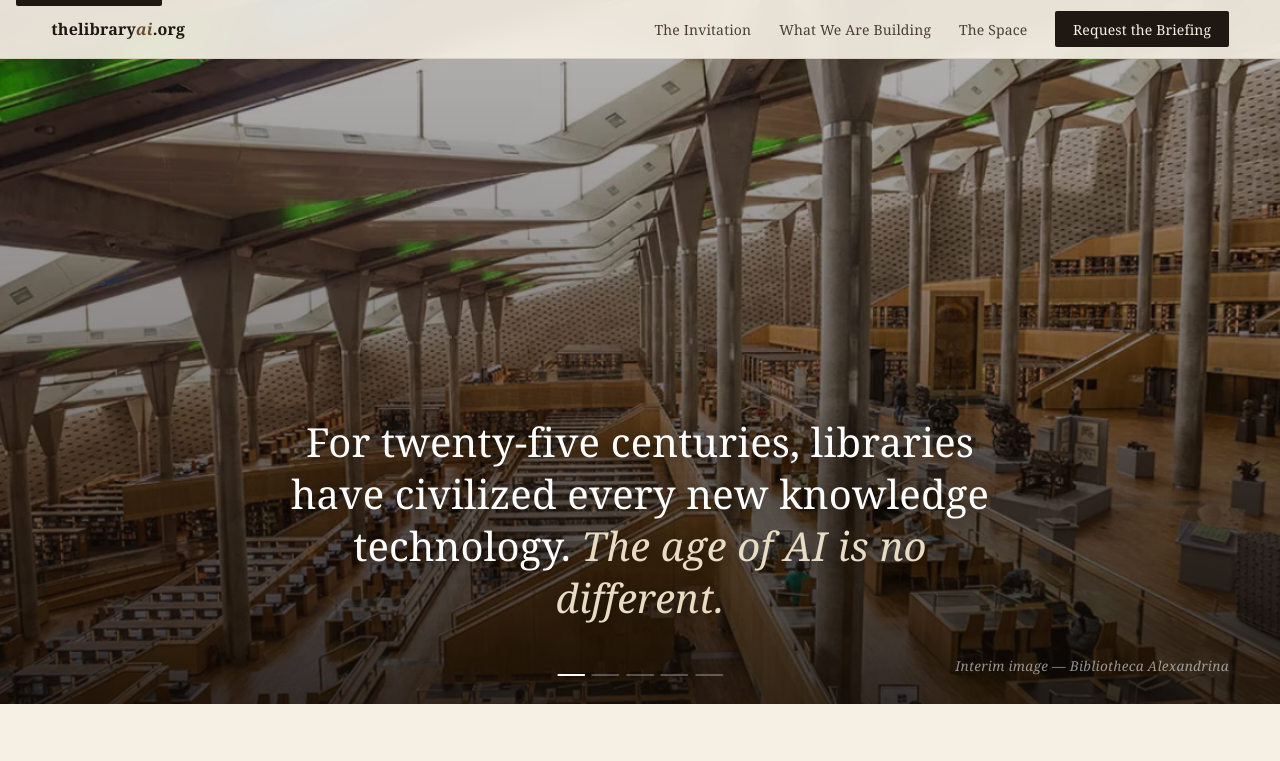
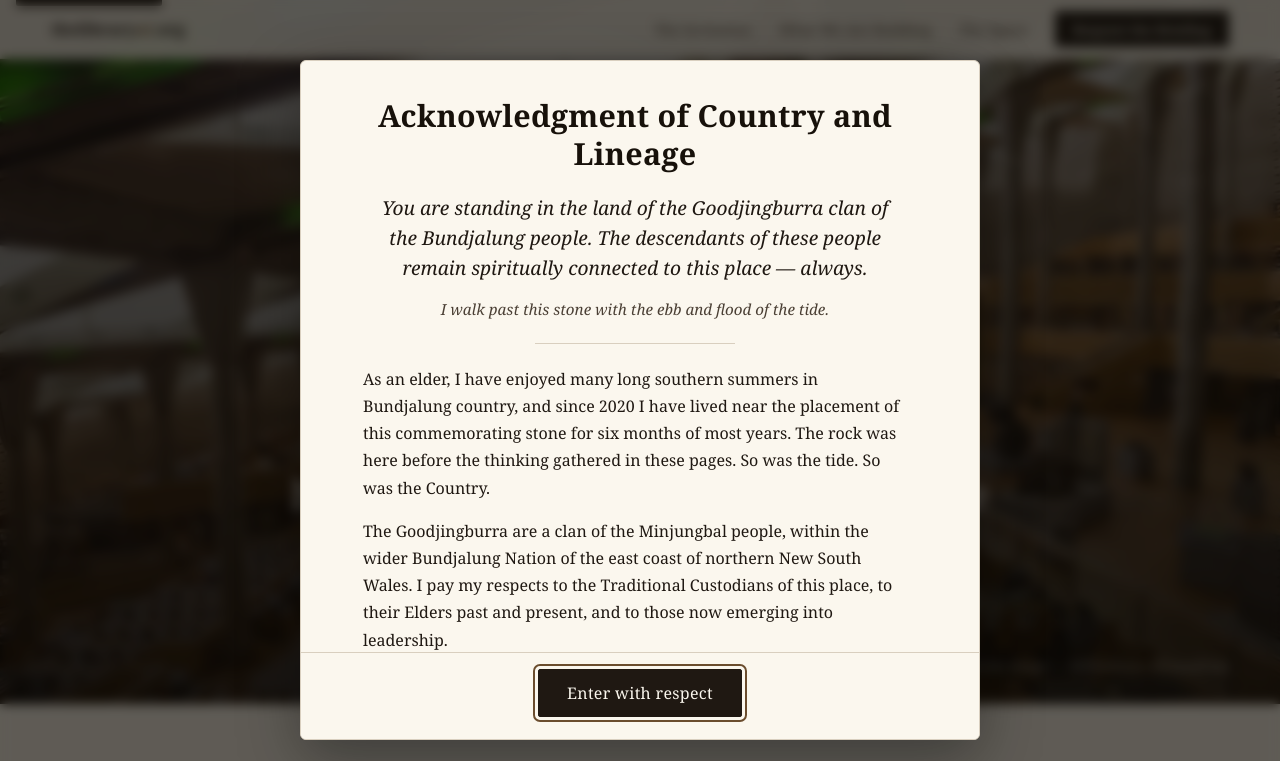
Before and after one commit to librarymutual/LibraryMutualWeb, a website built with Vite: page index.html in a window 1280 px wide. Shown: the top 761 px of the page. Built offline with nearby package versions, Linux system fonts and the light colour scheme; files whose address does not match are found by name; a web font is replaced by a local one.

Commit message:
Add first-visit Acknowledgment of Country modal and standalone page
- Modal appears on first page load (sessionStorage-gated) with a
  focus trap, Escape/overlay dismissal, and a buttery GSAP fade-in.
  Once dismissed, an acknowledgmentShown flag prevents it from
  reappearing within the same session — but a fresh session
  restores it.
- Standalone page at /acknowledgment.html (clean URL /acknowledgment
  via Vercel cleanUrls) renders the same content without modal
  framing, with a quiet footer link on the home page.
- The acknowledgment prose lives in src/acknowledgment-content.js
  as the single source of truth, shared by both the modal and the
  standalone page.
- The stone image (/images/bogangar-stone.jpg) gracefully hides if
  the asset is missing, so the modal remains presentable until the
  photo is placed. CSP forbids inline onerror handlers, so the
  wire-up is done in JS after mount.
- Vite multi-page input added so the acknowledgment page is part of
  the production build.

```diff
--- a/index.html
+++ b/index.html
@@ -555,6 +555,7 @@
     <!-- TODO 3.9.3: replace with final briefing-contact line once email is confirmed. -->
     <p>Briefing requests: <a href="#briefing">the form above</a>.</p>
     <p>&copy; 2026 Arapahoe Libraries. All rights reserved.</p>
+    <p><a class="ack-footer-link" href="/acknowledgment">Acknowledgment of Country</a></p>
   </footer>
 
   <script type="module" src="/src/main.js"></script>
--- /dev/null
+++ b/src/acknowledgment-content.js
@@ -0,0 +1,57 @@
+// Single source of truth for the Acknowledgment of Country and Lineage.
+// Rendered into both the first-visit modal and the standalone /acknowledgment page.
+
+export const acknowledgmentTitle = 'Acknowledgment of Country and Lineage';
+
+// Hide the figure gracefully if the stone image is missing — CSP forbids
+// inline onerror handlers, so the caller wires this up after mount.
+export function wireAcknowledgmentImage(container) {
+  const img = container?.querySelector?.('.ack-figure img');
+  const figure = container?.querySelector?.('.ack-figure');
+  if (!img || !figure) return;
+  if (img.complete && img.naturalWidth === 0) {
+    figure.remove();
+    return;
+  }
+  img.addEventListener('error', () => figure.remove(), { once: true });
+}
+
+export function acknowledgmentHTML({ titleId = 'ackTitle', headingLevel = 'h2' } = {}) {
+  return `
+    <${headingLevel} id="${titleId}" class="ack-title">${acknowledgmentTitle}</${headingLevel}>
+
+    <figure class="ack-figure">
+      <img
+        src="/images/bogangar-stone.jpg"
+        alt="Stone at Bogangar inscribed with acknowledgment of the Goodjingburra clan of the Bundjalung people."
+        loading="lazy"
+        decoding="async">
+    </figure>
+
+    <blockquote class="ack-quote">
+      <p>You are standing in the land of the Goodjingburra clan of the Bundjalung people. The descendants of these people remain spiritually connected to this place &mdash; always.</p>
+    </blockquote>
+
+    <p class="ack-bridge"><em>I walk past this stone with the ebb and flood of the tide.</em></p>
+
+    <hr class="ack-rule" aria-hidden="true">
+
+    <div class="ack-body">
+      <p>As an elder, I have enjoyed many long southern summers in Bundjalung country, and since 2020 I have lived near the placement of this commemorating stone for six months of most years. The rock was here before the thinking gathered in these pages. So was the tide. So was the Country.</p>
+
+      <p>The Goodjingburra are a clan of the Minjungbal people, within the wider Bundjalung Nation of the east coast of northern New South Wales. I pay my respects to the Traditional Custodians of this place, to their Elders past and present, and to those now emerging into leadership.</p>
+
+      <p>Mary Graham, a Kombu-merri philosopher of the Gold Coast just north of here, has written that the foundational axioms of the Aboriginal worldview are two: the Land is the Law, and you are not alone in the world. The first says that meaning does not begin in the human mind and reach outward to a silent backdrop; meaning begins in the ground, and the human task is to listen. The second says that identity is not the possession of a discrete self but a location within a web of relationship that precedes us and continues after us. From these two axioms a great deal follows &mdash; the custodial ethic that is grown rather than made, the reflective motive practised together rather than alone, the refusal of any single claim to be the one true way.</p>
+
+      <p>I do not claim these axioms as my own inheritance. I recognise them as the law of the ground on which this work has been thought.</p>
+
+      <p>The Buddhist tradition in which my own practice is rooted &mdash; the Nyingma lineage of Tibetan Buddhism &mdash; holds, through the teaching of <em>pratityasamutpada</em>, that nothing arises independently; every phenomenon comes into being through the meeting of conditions, and passes as those conditions pass. Mary Graham names a careful difference between these two traditions: where Buddhism seeks release from the wheel of birth and suffering, Aboriginal Law, being located in the land itself, celebrates life in its ups and downs, and uses the downs to point to moral formulae. The two traditions are not the same. They meet here, on this coast, without fusing &mdash; each holding the other more fully into its own truth.</p>
+
+      <p>I offer this work in recognition that the ground beneath me is not inert. It is ancestor, teacher, and living presence. It has shaped the thinking in ways I am only beginning to understand. What is useful in these pages was, in large part, grown here &mdash; in the rhythm of the tide, in the quiet intelligence of rivers and coastal plain, in the presence of a people whose spiritual connection to this place does not depend on my recognition of it.</p>
+
+      <p>The gift of this Country precedes this work. What is offered here is returned, in reciprocity and gratitude, into the web of life from which it came.</p>
+    </div>
+
+    <p class="ack-signature">Bob Beth &mdash; Bogangar, Bundjalung country</p>
+  `;
+}
--- /dev/null
+++ b/src/acknowledgment-modal.js
@@ -0,0 +1,130 @@
+import { gsap } from 'gsap';
+import { acknowledgmentHTML, wireAcknowledgmentImage } from './acknowledgment-content.js';
+
+const FLAG = 'acknowledgmentShown';
+const FOCUSABLE = [
+  'a[href]',
+  'button:not([disabled])',
+  'input:not([disabled])',
+  'select:not([disabled])',
+  'textarea:not([disabled])',
+  '[tabindex]:not([tabindex="-1"])',
+].join(',');
+
+export function initAcknowledgmentModal({ force = false } = {}) {
+  if (!force) {
+    try {
+      if (sessionStorage.getItem(FLAG) === 'true') return;
+    } catch { /* storage blocked — still show the modal */ }
+  }
+
+  const triggerEl = document.activeElement;
+  const prefersReducedMotion =
+    window.matchMedia('(prefers-reduced-motion: reduce)').matches;
+
+  const overlay = document.createElement('div');
+  overlay.className = 'ack-overlay';
+  overlay.setAttribute('aria-hidden', 'true');
+
+  const dialog = document.createElement('div');
+  dialog.className = 'ack-dialog';
+  dialog.setAttribute('role', 'dialog');
+  dialog.setAttribute('aria-modal', 'true');
+  dialog.setAttribute('aria-labelledby', 'ackTitle');
+  dialog.tabIndex = -1;
+
+  dialog.innerHTML = `
+    <div class="ack-scroll">
+      ${acknowledgmentHTML({ titleId: 'ackTitle', headingLevel: 'h2' })}
+    </div>
+    <div class="ack-actions">
+      <button type="button" class="ack-dismiss">Enter with respect</button>
+    </div>
+  `;
+
+  overlay.appendChild(dialog);
+  document.body.appendChild(overlay);
+  wireAcknowledgmentImage(dialog);
+
+  const previousOverflow = document.body.style.overflow;
+  document.body.style.overflow = 'hidden';
+
+  const dismissBtn = dialog.querySelector('.ack-dismiss');
+
+  // Focus trap — keep keyboard focus inside the dialog while open.
+  const trapFocus = (e) => {
+    if (e.key !== 'Tab') return;
+    const focusables = dialog.querySelectorAll(FOCUSABLE);
+    if (!focusables.length) return;
+    const first = focusables[0];
+    const last = focusables[focusables.length - 1];
+    if (e.shiftKey && document.activeElement === first) {
+      e.preventDefault();
+      last.focus();
+    } else if (!e.shiftKey && document.activeElement === last) {
+      e.preventDefault();
+      first.focus();
+    }
+  };
+
+  const close = () => {
+    document.removeEventListener('keydown', onKeyDown);
+    overlay.removeEventListener('click', onOverlayClick);
+    dismissBtn.removeEventListener('click', close);
+
+    try { sessionStorage.setItem(FLAG, 'true'); } catch { /* ignore */ }
+
+    const restoreAndRemove = () => {
+      document.body.style.overflow = previousOverflow;
+      overlay.remove();
+      if (triggerEl && typeof triggerEl.focus === 'function') {
+        triggerEl.focus();
+      }
+    };
+
+    if (prefersReducedMotion) {
+      restoreAndRemove();
+      return;
+    }
+    gsap.to(overlay, {
+      opacity: 0,
+      duration: 0.3,
+      ease: 'power2.out',
+      onComplete: restoreAndRemove,
+    });
+  };
+
+  const onKeyDown = (e) => {
+    if (e.key === 'Escape') {
+      e.preventDefault();
+      close();
+    } else {
+      trapFocus(e);
+    }
+  };
+  const onOverlayClick = (e) => {
+    if (e.target === overlay) close();
+  };
+
+  document.addEventListener('keydown', onKeyDown);
+  overlay.addEventListener('click', onOverlayClick);
+  dismissBtn.addEventListener('click', close);
+
+  // Enter — fade in overlay, then gently reveal dialog.
+  if (prefersReducedMotion) {
+    overlay.style.opacity = '1';
+    dialog.style.opacity = '1';
+    dialog.style.transform = 'none';
+  } else {
+    gsap.set(overlay, { opacity: 0 });
+    gsap.set(dialog, { opacity: 0, y: 18 });
+    const tl = gsap.timeline();
+    tl.to(overlay, { opacity: 1, duration: 0.5, ease: 'power2.out' });
+    tl.to(dialog, { opacity: 1, y: 0, duration: 0.6, ease: 'power3.out' }, '-=0.25');
+  }
+
+  // Focus the dismiss button once the dialog is in.
+  requestAnimationFrame(() => {
+    dismissBtn.focus({ preventScroll: true });
+  });
+}
--- a/src/main.js
+++ b/src/main.js
@@ -2,9 +2,12 @@ import { gsap } from 'gsap';
 import { ScrollTrigger } from 'gsap/ScrollTrigger';
 import { ScrollToPlugin } from 'gsap/ScrollToPlugin';
 import './style.css';
+import { initAcknowledgmentModal } from './acknowledgment-modal.js';
 
 gsap.registerPlugin(ScrollTrigger, ScrollToPlugin);
 gsap.ticker.lagSmoothing(0);
+
+initAcknowledgmentModal();
 
 const prefersReducedMotion =
   window.matchMedia('(prefers-reduced-motion: reduce)').matches;
--- a/src/style.css
+++ b/src/style.css
@@ -1434,6 +1434,194 @@ footer.site-footer p:first-child {
 }
 footer.site-footer a { color: var(--accent); }
 
+/* ── Acknowledgment of Country ──
+   Modal on first visit, and shared styles used by the standalone
+   /acknowledgment page. Typography is quiet and textual — this is an
+   offering, not a marketing beat. */
+
+.ack-overlay {
+  position: fixed;
+  inset: 0;
+  z-index: 1000;
+  display: flex;
+  align-items: center;
+  justify-content: center;
+  padding: clamp(0.75rem, 3vw, 2rem);
+  background: rgba(10, 8, 6, 0.64);
+  backdrop-filter: blur(6px);
+  -webkit-backdrop-filter: blur(6px);
+  opacity: 1;
+}
+
+.ack-dialog {
+  width: min(92vw, 680px);
+  max-height: 85vh;
+  background: var(--bg-warm);
+  color: var(--ink);
+  border: 1px solid var(--rule);
+  border-radius: 6px;
+  box-shadow: 0 18px 60px rgba(0, 0, 0, 0.35);
+  display: flex;
+  flex-direction: column;
+  overflow: hidden;
+  outline: none;
+}
+
+.ack-scroll {
+  overflow-y: auto;
+  padding: clamp(1.25rem, 3.2vw, 2.25rem) clamp(1.25rem, 4vw, 2.5rem);
+  scrollbar-gutter: stable;
+}
+
+.ack-scroll::-webkit-scrollbar { width: 8px; }
+.ack-scroll::-webkit-scrollbar-track { background: transparent; }
+.ack-scroll::-webkit-scrollbar-thumb {
+  background: rgba(107, 77, 46, 0.35);
+  border-radius: 4px;
+}
+.ack-scroll::-webkit-scrollbar-thumb:hover {
+  background: rgba(107, 77, 46, 0.55);
+}
+.ack-scroll { scrollbar-width: thin; scrollbar-color: rgba(107, 77, 46, 0.4) transparent; }
+
+.ack-title {
+  font-family: var(--serif-display);
+  font-weight: 600;
+  font-size: clamp(1.4rem, 3.2vw, 1.9rem);
+  line-height: 1.25;
+  text-align: center;
+  color: var(--ink-deep);
+  margin-bottom: 1.25rem;
+  letter-spacing: 0.01em;
+}
+
+.ack-figure {
+  margin: 0 auto 1.35rem;
+  max-width: 100%;
+  text-align: center;
+}
+.ack-figure img {
+  display: inline-block;
+  max-width: 100%;
+  max-height: 280px;
+  border-radius: 10px;
+  box-shadow: 0 10px 30px rgba(0, 0, 0, 0.18);
+  object-fit: cover;
+}
+@media (min-width: 720px) {
+  .ack-figure img { max-height: 320px; }
+}
+
+.ack-quote {
+  font-family: var(--serif-body);
+  font-style: italic;
+  font-size: clamp(1.05rem, 1.25vw + 0.85rem, 1.2rem);
+  line-height: 1.55;
+  color: var(--ink);
+  text-align: center;
+  max-width: 34rem;
+  margin: 0.25rem auto 0.9rem;
+  padding: 0 0.5rem;
+  border-left: none;
+  quotes: none;
+}
+.ack-quote p { margin: 0; }
+
+.ack-bridge {
+  text-align: center;
+  color: var(--ink-2);
+  font-size: 0.95rem;
+  margin-bottom: 1.25rem;
+}
+
+.ack-rule {
+  border: none;
+  border-top: 1px solid var(--rule);
+  margin: 1.35rem auto;
+  width: min(200px, 40%);
+}
+
+.ack-body {
+  max-width: 34rem;
+  margin: 0 auto;
+  color: var(--ink);
+  font-size: 1rem;
+  line-height: 1.7;
+}
+.ack-body p {
+  margin: 0 0 1rem;
+}
+.ack-body p:last-child {
+  margin-bottom: 0;
+}
+
+.ack-signature {
+  max-width: 34rem;
+  margin: 1.75rem auto 0;
+  font-style: italic;
+  color: var(--ink-2);
+  text-align: right;
+  font-size: 0.95rem;
+}
+
+.ack-actions {
+  display: flex;
+  justify-content: center;
+  padding: 1rem clamp(1.25rem, 4vw, 2.5rem) 1.35rem;
+  border-top: 1px solid var(--rule);
+  background: var(--bg-warm);
+}
+.ack-dismiss {
+  font-family: var(--serif-body);
+  font-size: 1rem;
+  letter-spacing: 0.02em;
+  padding: 0.75rem 1.75rem;
+  background: var(--ink);
+  color: var(--bg-warm);
+  border: 1px solid var(--ink);
+  border-radius: 2px;
+  cursor: pointer;
+  transition: background 0.25s ease, color 0.25s ease, transform 0.15s ease;
+}
+.ack-dismiss:hover {
+  background: var(--accent);
+  border-color: var(--accent);
+}
+.ack-dismiss:active {
+  transform: translateY(1px);
+}
+
+/* Standalone /acknowledgment page — reuses .ack-* typography inside
+   a gentle parchment column. */
+body.ack-page {
+  background: var(--bg);
+}
+.ack-page-shell {
+  max-width: 44rem;
+  margin: 0 auto;
+  padding: clamp(2rem, 6vw, 4rem) clamp(1.25rem, 5vw, 2.5rem) 4rem;
+}
+.ack-page-shell .ack-title {
+  text-align: center;
+}
+.ack-page-shell .ack-figure img {
+  max-height: 360px;
+}
+.ack-page-shell .ack-back {
+  display: inline-block;
+  margin-top: 2.5rem;
+  font-size: 0.95rem;
+  color: var(--accent);
+}
+
+/* Footer link to the standalone page */
+.ack-footer-link {
+  display: inline-block;
+  margin-top: 0.4rem;
+  font-size: 0.8rem;
+  color: var(--ink-3);
+}
+
 /* ── Accessibility: reduced motion ── */
 @media (prefers-reduced-motion: reduce) {
   *, *::before, *::after {
```
Also changed, not shown: acknowledgment.html (added, +32 -0 lines), src/acknowledgment-page.js (added, +8 -0 lines), vite.config.js (+8 -1 lines), .claude/launch.json (added), dist/acknowledgment.html (added), dist/assets/acknowledgment-D71Z95Dz.js (added), dist/assets/acknowledgment-content-BKvSzpQR.css (added), dist/assets/acknowledgment-content-DzNKRldy.js (added), dist/assets/index-C36VlaSy.js (deleted), dist/assets/index-CXZwdlZ9.css (deleted), dist/assets/main-Dpv6bbCt.js (added), dist/index.html, public/images/Edinburgh.jpg (added), vercel.json.
